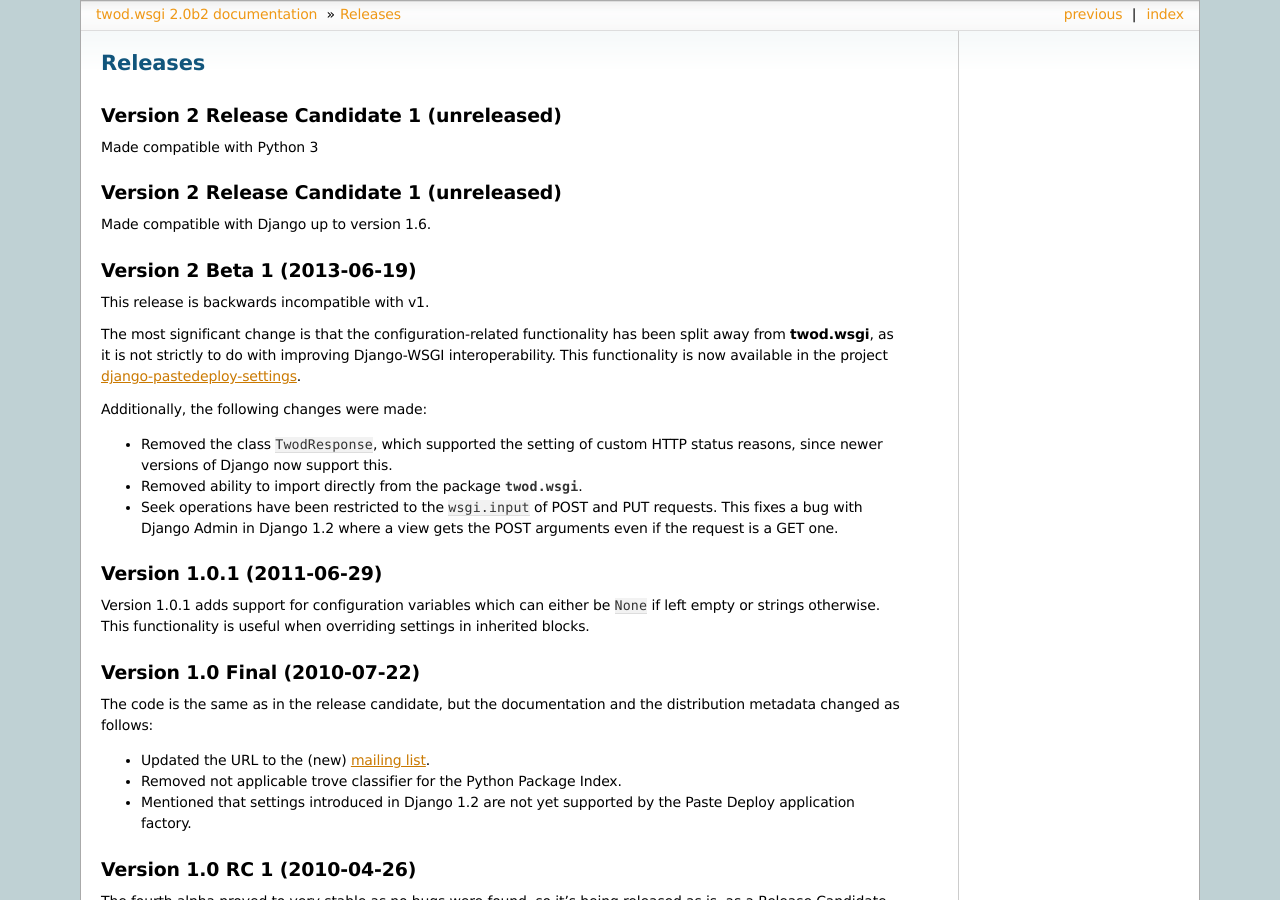
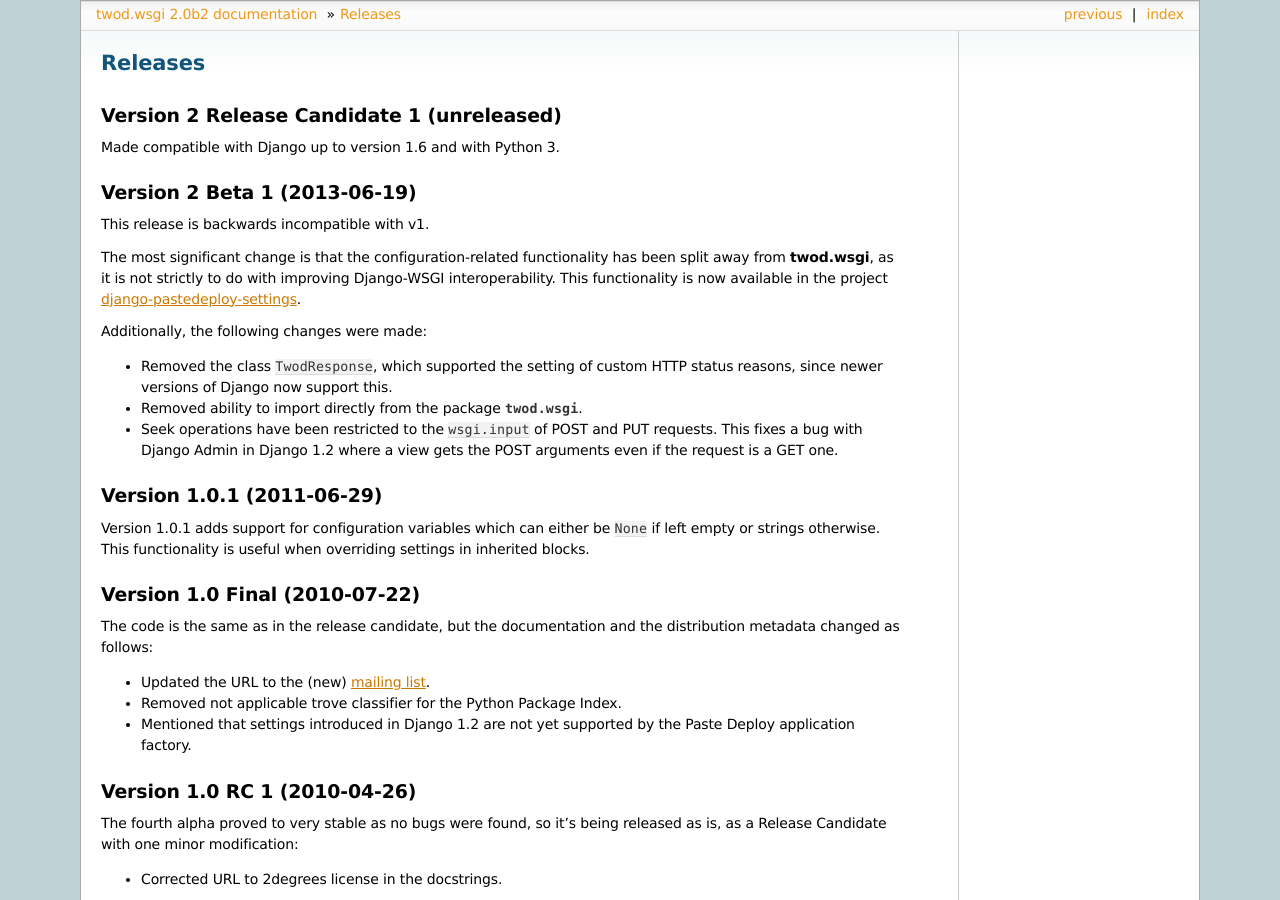
Before and after one commit to 2degrees/django-wsgi, a Sphinx documentation site: the page built from docs/source/changelog.rst, in a window 1280 px wide and 900 px high. Built offline with Sphinx 7.4.7, drawn with Linux system fonts in a browser that asks for light colours; a script that is not in the unit is left out.

Commit message:
Updated changelog

```diff
--- a/docs/source/changelog.rst
+++ b/docs/source/changelog.rst
@@ -5,12 +5,7 @@
 Version 2 Release Candidate 1 (unreleased)
 ==========================================
 
-Made compatible with Python 3
-
-Version 2 Release Candidate 1 (unreleased)
-==========================================
-
-Made compatible with Django up to version 1.6.
+Made compatible with Django up to version 1.6 and with Python 3.
 
 
 Version 2 Beta 1 (2013-06-19)
```
